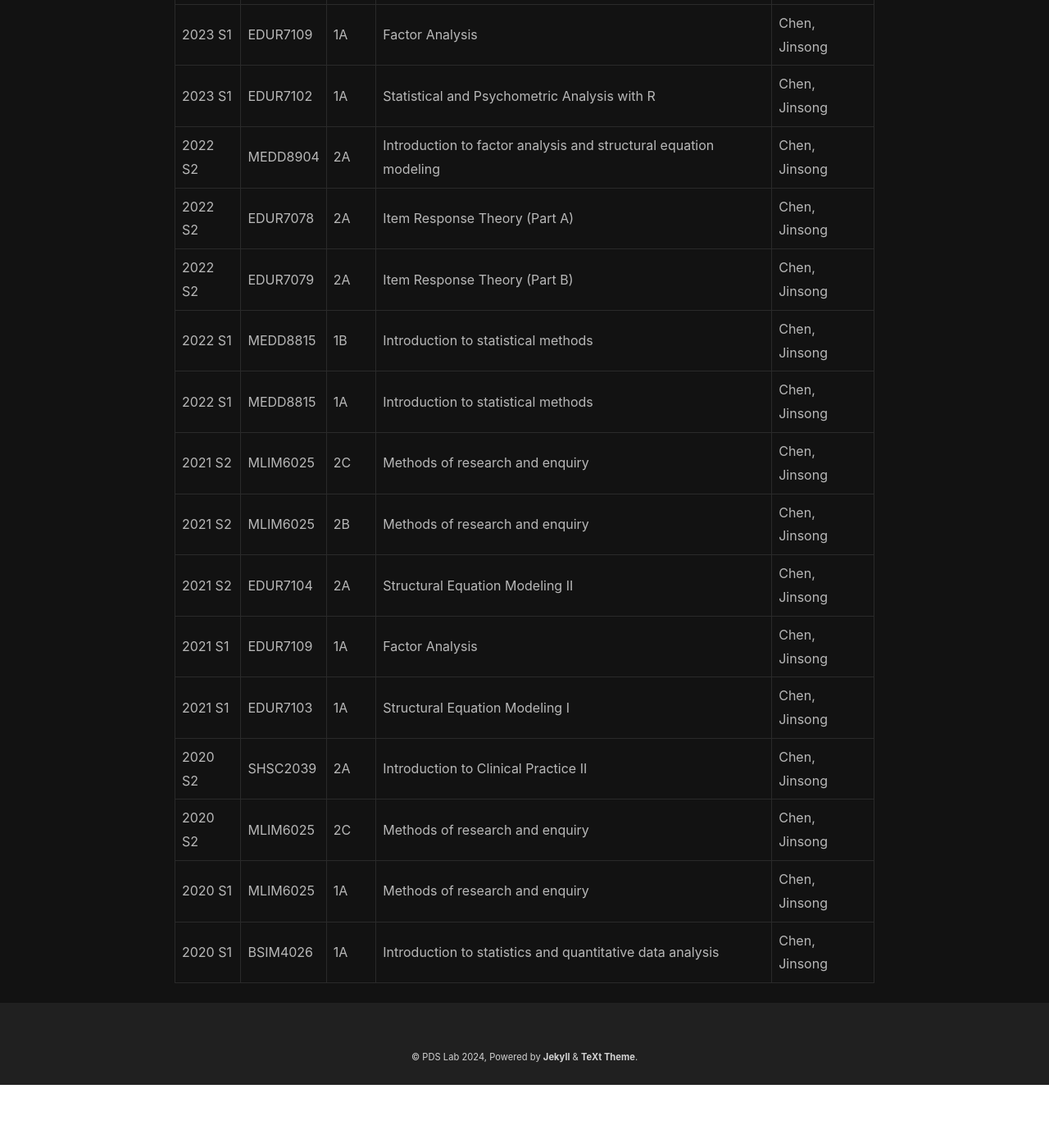
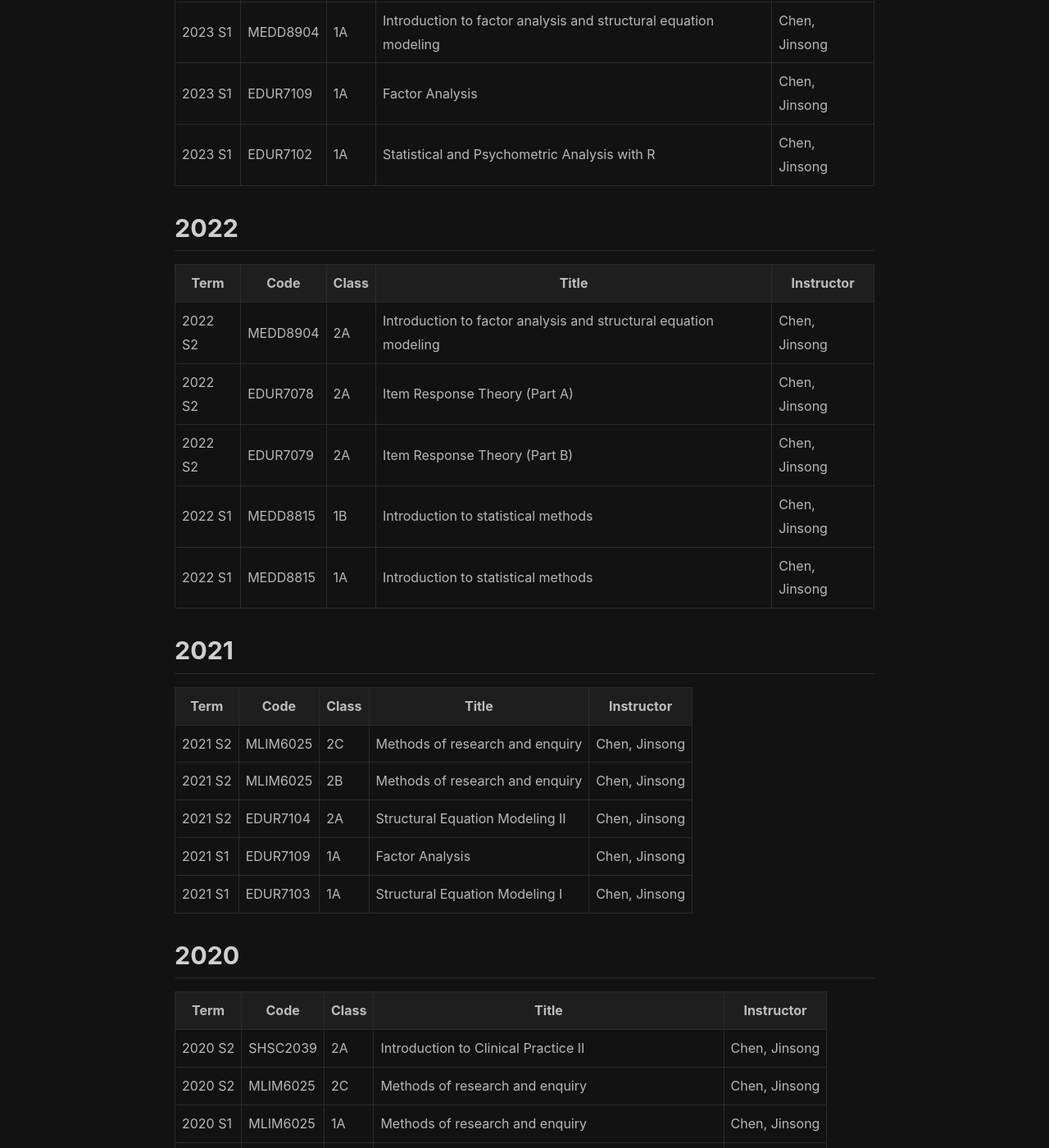
Before and after one commit to psychometrics-ds/psychometrics-ds.github.io, a Jekyll site: the page built from courses.md, in a window 1280 px wide and 1400 px high, scrolled down 630 px. Shown: the whole window at 82% size. Built offline with Jekyll 4.4.1, drawn with Linux system fonts in a browser that asks for light colours; nearby versions of some CDN libraries; before the commit the page ends 1953 px from its top, so only the background shows below that.

Commit message:
Update courses.md

```diff
--- a/courses.md
+++ b/courses.md
@@ -4,25 +4,42 @@ title: Courses
 key: page-courses
 ---
 
+## 2023
+
 | Term    | Code     | Class | Title                                                        | Instructor    |
 |---------|----------|-------|--------------------------------------------------------------|---------------|
 | 2023 S2 | EDUR6021 | 2A    | Quantitative Research Methods II                             | Chen, Jinsong |
-| 2023 S2 | EDUR7104 | 2A    | Structural Equation Modeling II                               | Chen, Jinsong |
-| 2023 S2 | EDUR7103 | 2A    | Structural Equation Modeling I                                | Chen, Jinsong |
+| 2023 S2 | EDUR7104 | 2A    | Structural Equation Modeling II                              | Chen, Jinsong |
+| 2023 S2 | EDUR7103 | 2A    | Structural Equation Modeling I                               | Chen, Jinsong |
 | 2023 S1 | MLIM6025 | 1A    | Methods of research and enquiry                              | Chen, Jinsong |
 | 2023 S1 | MEDD8904 | 1A    | Introduction to factor analysis and structural equation modeling | Chen, Jinsong |
 | 2023 S1 | EDUR7109 | 1A    | Factor Analysis                                              | Chen, Jinsong |
 | 2023 S1 | EDUR7102 | 1A    | Statistical and Psychometric Analysis with R                 | Chen, Jinsong |
+
+## 2022
+
+| Term    | Code     | Class | Title                                                        | Instructor    |
+|---------|----------|-------|--------------------------------------------------------------|---------------|
 | 2022 S2 | MEDD8904 | 2A    | Introduction to factor analysis and structural equation modeling | Chen, Jinsong |
 | 2022 S2 | EDUR7078 | 2A    | Item Response Theory (Part A)                                | Chen, Jinsong |
 | 2022 S2 | EDUR7079 | 2A    | Item Response Theory (Part B)                                | Chen, Jinsong |
 | 2022 S1 | MEDD8815 | 1B    | Introduction to statistical methods                           | Chen, Jinsong |
 | 2022 S1 | MEDD8815 | 1A    | Introduction to statistical methods                           | Chen, Jinsong |
+
+## 2021
+
+| Term    | Code     | Class | Title                                                        | Instructor    |
+|---------|----------|-------|--------------------------------------------------------------|---------------|
 | 2021 S2 | MLIM6025 | 2C    | Methods of research and enquiry                              | Chen, Jinsong |
 | 2021 S2 | MLIM6025 | 2B    | Methods of research and enquiry                              | Chen, Jinsong |
 | 2021 S2 | EDUR7104 | 2A    | Structural Equation Modeling II                               | Chen, Jinsong |
 | 2021 S1 | EDUR7109 | 1A    | Factor Analysis                                              | Chen, Jinsong |
 | 2021 S1 | EDUR7103 | 1A    | Structural Equation Modeling I                                | Chen, Jinsong |
+
+## 2020
+
+| Term    | Code     | Class | Title                                                        | Instructor    |
+|---------|----------|-------|--------------------------------------------------------------|---------------|
 | 2020 S2 | SHSC2039 | 2A    | Introduction to Clinical Practice II                         | Chen, Jinsong |
 | 2020 S2 | MLIM6025 | 2C    | Methods of research and enquiry                              | Chen, Jinsong |
 | 2020 S1 | MLIM6025 | 1A    | Methods of research and enquiry                              | Chen, Jinsong |
```
